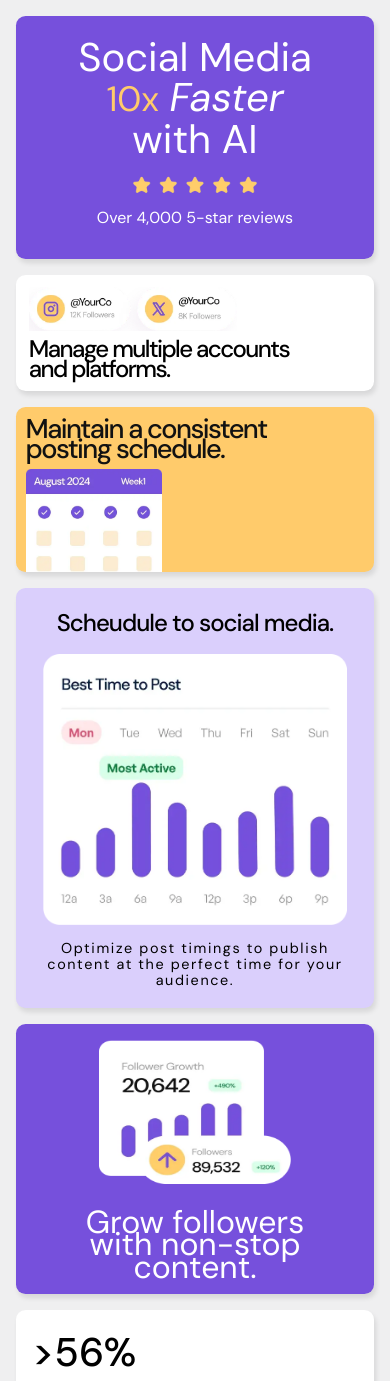
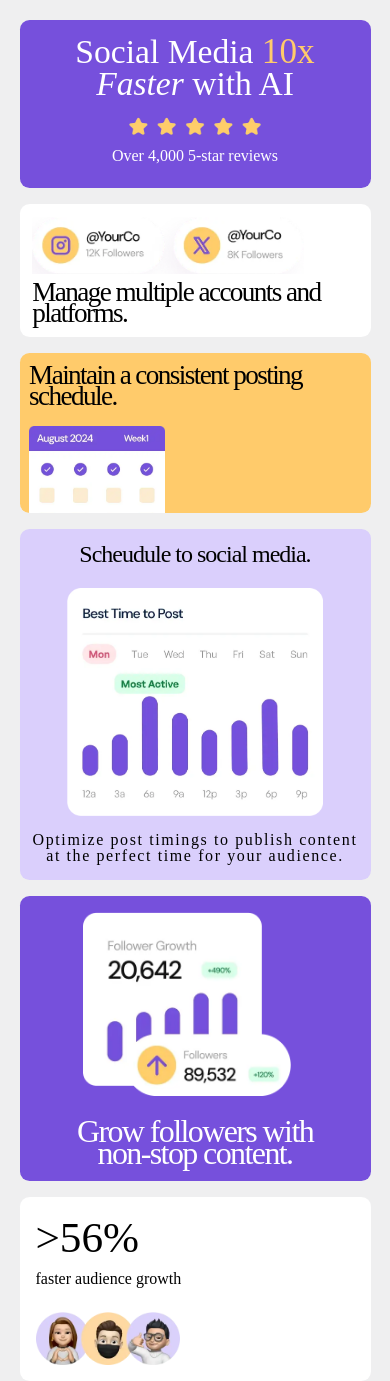
Before and after one commit to DivineDoreen/Bento-grid, a plain HTML site: page index.html in a window 390 px wide. Shown: the top 1381 px of the page. Drawn offline with Linux system fonts and the light colour scheme.

Commit message:
Updated styles and layout

```diff
--- a/index.html
+++ b/index.html
@@ -20,20 +20,10 @@
 
     <title>Frontend Mentor | Bento grid</title>
 
-    <style>
-      .attribution {
-        font-size: 11px;
-        text-align: center;
-        margin: 0;
-      }
-      .attribution a {
-        color: hsl(228, 45%, 44%);
-        margin: 0;
-      }
-    </style>
   </head>
   <body>
     <div class="container">
+      <div class="right">
         <section class="section1">
           <p>Social Media <span>10x</span> <i>Faster</i> with AI</p>
           <img src="assets/images/illustration-five-stars.webp" alt="stars" />
@@ -41,8 +31,8 @@
         </section>
 
         <section class="section2">
-        <img src="assets/images/illustration-multiple-platforms.webp" /> Manage
-        multiple accounts and platforms.
+          <img src="assets/images/illustration-multiple-platforms.webp" />
+          Manage multiple accounts and platforms.
         </section>
 
         <section class="section3">
@@ -54,8 +44,8 @@
         <section class="section4">
           <p>Scheudule to social media.</p>
           <img src="assets/images/illustration-schedule-posts.webp" /><span
-          >Optimize post timings to publish content at the perfect time for your
-          audience.</span
+            >Optimize post timings to publish content at the perfect time for
+            your audience.</span
           >
         </section>
 
@@ -69,7 +59,9 @@
           <span>faster audience growth</span
           ><img src="assets/images/illustration-audience-growth.webp" />
         </section>
+      </div>
 
+      <div class="left">
         <section class="section7">
           <p>Create and schedule content<i> quicker.</i></p>
           <img src="assets/images/illustration-create-post.webp" />
@@ -80,11 +72,6 @@
             src="assets/images/illustration-ai-content.webp"
           />
         </section>
-
-      <div class="attribution">
-        Challenge by
-        <a href="https://www.frontendmentor.io?ref=challenge">Frontend Mentor</a
-        >. Coded by <a href="#">Doreen Ogan</a>.
       </div>
     </div>
   </body>
--- a/style.css
+++ b/style.css
@@ -4,41 +4,274 @@
   box-sizing: border-box;
 }
 
-@media only screen and (max-width: 700px) {
+body {
+  width: 100%;
+}
+
+.container {
+  display: grid;
+  min-height: 100%;
+  min-width: 100%;
+  justify-content: center;
+  align-items: center;
+  grid:
+    "left right" auto
+    / 13rem 39rem;
+  gap: 1rem;
+  overflow: hidden;
+  background-color: hsl(240, 3%, 94%);
+}
+
+section {
+  border-radius: 0.5rem;
+}
+
+
+.left {
+  grid-area: left;
+  display: flex;
+  flex-direction: column;
+  margin: 0;
+  gap: 1rem;
+  height: 100vh;
+}
+
+.right {
+  margin: 0;
+  padding: 0;
+  grid-area: right;
+  gap: 1rem;
+  display: grid;
+  grid:
+    "section1 section1 section4" 1fr
+    "section2 section3 section4" 1fr
+    "section6 section5 section5" 1fr
+    / 13rem 13rem 13rem;
+  height: 100vh;
+}
+
+.section1 {
+  display: flex;
+  flex-direction: column;
+  grid-area: section1;
+  background-color: hsl(256, 67%, 59%);
+  color: white;
+  text-align: center;
+  align-items: center;
+  font-weight: 500;
+  font-size: 1.5rem;
+  line-height: 2.5rem;
+  text-align: center;
+  justify-content: center;
+  padding: 0rem 2rem;
+}
+
+.section1 img {
+  width: 45%;
+}
+
+.section1 p {
+  font-size: 3rem;
+  margin-bottom: 1rem;
+}
+
+.section1 span {
+  font-size: 3.2rem;
+  color: hsl(39, 100%, 71%);
+}
+
+.section2 {
+  grid-area: section2;
+  letter-spacing: -0.1rem;
+  padding: 0.7rem 1.5rem 0rem 1rem;
+  font-size: 1.8rem;
+  overflow: hidden;
+  line-height: 0.8;
+  font-weight: 500;
+  background-color: hsl(0, 0%, 100%);
+}
+
+.section2 img {
+  width: 16rem;
+  margin-bottom: 0.5rem;
+}
+
+.section3 {
+  grid-area: section3;
+  background-color: hsl(39, 100%, 71%);
+  font-weight: 500;
+  display: flex;
+  flex-direction: column;
+  padding: 1rem;
+  font-size: 1.9rem;
+  line-height: 0.8;
+  letter-spacing: -0.1rem;
+  overflow: hidden;
+}
+
+.section3 img {
+  width: 8rem;
+  height: 100%;
+  position: relative;
+  top: 1rem;
+}
+
+.section4 {
+  grid-area: section4;
+  display: flex;
+  flex-direction: column;
+  background-color: hsl(254, 88%, 90%);
+  font-weight: 500;
+  overflow: hidden;
+  text-align: start;
+  padding: 1.5rem 1.5rem 1.5rem 1rem;
+}
+
+.section4 p {
+  font-size: 1.8rem;
+  line-height: 0.8;
+  font-weight: 500;
+  margin-bottom: 1rem;
+  letter-spacing: -0.1rem;
+}
+
+.section4 img {
+  width: 19rem;
+  margin-bottom: 1rem;
+  height: 100%;
+}
+
+.section4 span {
+  font-size: 1.1rem;
+  line-height: 1.1rem;
+}
+
+.section5 {
+  grid-area: section5;
+  background-color: hsl(256, 67%, 59%);
+  padding: 1rem;
+  color: hsl(0, 0%, 100%);
+  display: flex;
+  font-size: 2.3rem;
+  letter-spacing: -0.1rem;
+  line-height: 0.9;
+  align-items: center;
+}
+
+.section5 img {
+  width: 25rem;
+  margin-right: 1rem;
+}
+
+.section6 {
+  grid-area: section6;
+  background-color: hsl(0, 0%, 100%);
+  padding: 0.5rem 1rem;
+  display: flex;
+  flex-direction: column;
+  justify-content: center;
+}
+
+.section6 p {
+  font-size: 2.5rem;
+  font-weight: 500;
+}
+
+.section6 span {
+  font-size: 1rem;
+}
+
+.section6 img {
+  width: 9rem;
+  margin-top: 1rem;
+}
+
+.section7 {
+  display: flex;
+  flex-direction: column;
+  font-size: 2.5rem;
+  letter-spacing: -0.1rem;
+  height: 50%;
+  font-weight: 500;
+  gap: 1rem;
+  background-color: hsl(31, 66%, 93%);
+  line-height: 1.8rem;
+  justify-content: center;
+  padding: 1rem;
+  grid-area: section7
+}
+
+.section7 i {
+  color: hsl(256, 67%, 59%);
+}
+
+.section7 img {
+  width: 9rem;
+}
+
+.section8 {
+  background-color: hsl(39, 100%, 71%);
+  font-size: 2rem;
+  display: flex;
+  flex-direction: column;
+  letter-spacing: -0.1rem;
+  padding: 1rem 2.7rem 1rem 1rem;
+  line-height: 1.7rem;
+  align-items: center;
+  font-weight: 500;
+  grid-area: section8
+}
+
+.section8 img {
+  width: 9rem;
+  margin-top: 1rem;
+}
+
+@media (max-width: 768px) {
   body {
-    font-family: "DM sans", sans-serif;
-    overflow-x: hidden;
-    padding: 0;
+    width: 100%;
   }
 
   .container {
+    display: grid;
+    grid:
+    'right'
+    'left';
+    grid-template-columns: 100%;
+    min-width: 100%;
+    background-color: hsl(240, 3%, 94%);
+    overflow: hidden;
+    justify-content: center;
+    align-items: center;
+  }
+
+  .left {
+    grid-area: left;
     display: flex;
     flex-direction: column;
+    gap: 1rem;
+    overflow: hidden;
+    height: 100%;
+    margin: 0 auto;
     min-width: 100%;
-    align-items: center;
+  }
+
+  .right {
+    grid-area: right;
+    display: flex;
+    flex-direction: column;
+    gap: 1rem;
+    overflow: hidden;
+    height: 100%;
     margin: 0 auto;
-    background-color: red;
-    gap: 1rem;
-    padding: 1rem;
-    background-color:hsl(240, 3%, 94%);
+    min-width: 100%;
   }
 
   section {
     display: flex;
     flex-direction: column;
     border-radius: 0.6rem;
-    margin-bottom: 1rem;
-    box-shadow: 2px 4px 5px rgba(0, 0, 0, 0.1);
-    width: 100%;
-    height: auto;
-    overflow: hidden;
-    margin: 0;
-  }
-
-  img {
-    max-width: 100%;
-    height: auto;
-    display: block;
+    margin: 0 5%;
   }
 
   .section1 {
@@ -47,8 +280,9 @@
     text-align: center;
     align-items: center;
     font-size: 1rem;
-    line-height: 2.5rem;
-    padding: 1.3rem 3.5rem;
+    line-height: 2rem;
+    padding: 1rem 2.5rem;
+    margin-top: 5%;
   }
 
   .section1 span {
@@ -58,53 +292,52 @@
 
   .section1 p {
     margin-bottom: 1rem;
-    font-size: 2.5rem;
+    font-size: 2.1rem;
   }
 
   .section1 img {
-    width: 8rem;
+    width: 8.5rem;
     margin-bottom: 0.1rem;
   }
 
   .section2 {
     background-color: hsl(0, 0%, 100%);
-    font-size: 1.5rem;
+    font-size: 1.7rem;
     font-weight: 500;
-    padding: 0.8rem 4rem 0.8rem 0.8rem;
+    padding: 0.8rem 1.5rem 0.8rem 0.8rem;
     letter-spacing: -0.1rem;
-    line-height: 1.2rem;
+    line-height: 1.3rem;
   }
 
   .section2 img {
-    width: 13rem;
+    width: 17rem;
     margin-bottom: 0.5rem;
   }
 
   .section3 {
     background-color: hsl(39, 100%, 71%);
-    color: hsl(0, 0%, 7%);
     font-weight: 500;
     padding: 0.8rem 4rem 0 0.6rem;
     font-size: 1.7rem;
     letter-spacing: -0.1rem;
-    line-height: 1.2rem;
+    line-height: 1.3rem;
   }
 
   .section3 img {
     width: 8.5rem;
-    margin-top: 0.7rem;
+    margin-top: 0.2rem;
   }
 
   .section4 {
     background-color: hsl(254, 88%, 90%);
     text-align: center;
     align-items: center;
-    padding: 1.2rem 0.6rem;
+    padding: 1rem 0.5rem;
   }
 
   .section4 img {
-    width: 19rem;
-    margin: 1rem 0;
+    width: 16rem;
+    margin: 0.5rem 0rem 1rem 0rem;
   }
 
   .section4 p {
@@ -115,9 +348,9 @@
 
   .section4 span {
     letter-spacing: 0.1rem;
-    font-size: 0.9rem;
-    line-height: 1.1;
-    margin: 0 1rem;
+    font-size: 1rem;
+    line-height: 1;
+    margin: 0rem;
   }
 
   .section5 {
@@ -131,9 +364,9 @@
   }
 
   .section5 img {
-    width: 12rem;
-    margin-bottom: 1.7rem;
-    height: 9rem;
+    width: 13rem;
+    height: 100%;
+    margin-bottom: 1.5rem;
   }
 
   .section6 {
@@ -143,18 +376,18 @@
   }
 
   .section6 p {
-    font-size: 2.5rem;
+    font-size: 2.7rem;
     font-weight: 500;
     margin-bottom: 0.5rem;
   }
 
   .section6 span {
-    font-size: 1.2rem;
-    margin-bottom: 0.8rem;
+    font-size: 1rem;
+    margin-bottom: 0.5rem;
   }
 
   .section6 img {
-    width: 10rem;
+    width: 9rem;
   }
 
   .section7 {
@@ -162,7 +395,7 @@
     padding: 1rem;
     font-weight: 500;
     align-items: flex-start;
-    font-size: 1.9rem;
+    font-size: 2.2rem;
     line-height: 1.6rem;
   }
 
@@ -172,7 +405,7 @@
 
   .section7 img {
     width: 11rem;
-    margin: 1rem 0;
+    margin: 0.5rem 0;
   }
 
   .section8 {
@@ -181,6 +414,8 @@
     font-weight: 500;
     font-size: 2rem;
     line-height: 1.8rem;
+    margin-bottom: 5%;
+    align-items: flex-start;
   }
 
   .section8 img {
```
Lines whose indentation alone changed are shown as unchanged.
